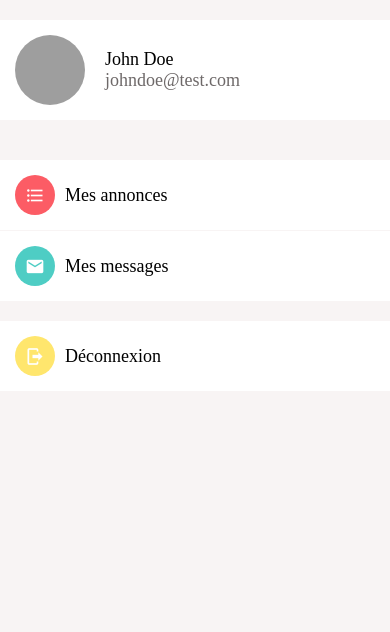
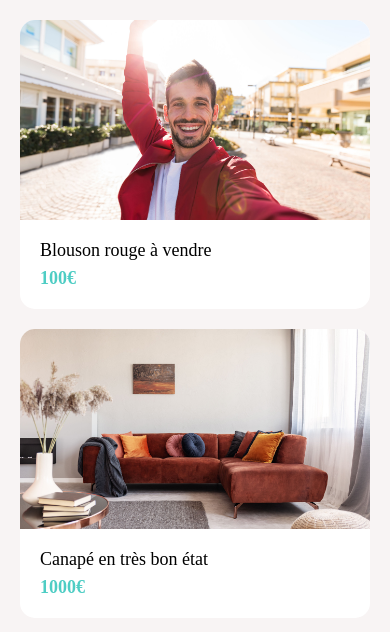
Before and after one commit to tony-dugue/kakaze, a React Native app: screen / in a window 390 px wide. Shown: the top 632 px of the page. Built offline with nearby package versions, Linux system fonts and the light colour scheme; grey boxes are pictures that could not be loaded.

Commit message:
add ListingsScreen

```diff
--- a/App.js
+++ b/App.js
@@ -1,7 +1,7 @@
 import React from 'react';
 
-import AccountScreen from "./app/screens/AccountScreen";
+import ListingsScreen from "./app/screens/ListingsScreen";
 
 export default function App() {
-  return <AccountScreen />
+  return <ListingsScreen />
 }
--- a/app/components/Screen.js
+++ b/app/components/Screen.js
@@ -1,11 +1,11 @@
 import React from 'react';
-import {StyleSheet, SafeAreaView} from 'react-native'
+import {StyleSheet, SafeAreaView, View} from 'react-native'
 import Constants from 'expo-constants'
 
 function Screen({ children, style }) {
   return (
     <SafeAreaView style={[styles.screen, style]}>
-      {children}
+      <View style={style}>{children}</View>
     </SafeAreaView>
   );
 }
--- /dev/null
+++ b/app/screens/ListingsScreen.js
@@ -0,0 +1,33 @@
+import React from 'react';
+import { FlatList, StyleSheet } from 'react-native'
+
+import Screen from '../components/Screen'
+import Card from '../components/Card'
+
+import colors from "../config/colors"
+
+const listings = [
+  { id: 1, title: 'Blouson rouge à vendre', price: 100, image: require('../assets/jacket.jpg')},
+  { id: 2, title: 'Canapé en très bon état', price: 1000, image: require('../assets/couch.jpg')}
+]
+
+function ListingsScreen() {
+  return (
+    <Screen style={styles.screen}>
+      <FlatList
+        data={listings}
+        keyExtractor={listing => listing.id.toString()}
+        renderItem={ ({ item}) => <Card title={item.title} subTitle={item.price + "€"} image={item.image} />}
+      />
+    </Screen>
+  );
+}
+
+const styles = StyleSheet.create({
+  screen: {
+    padding: 20,
+    backgroundColor: colors.light
+  }
+})
+
+export default ListingsScreen;
```
